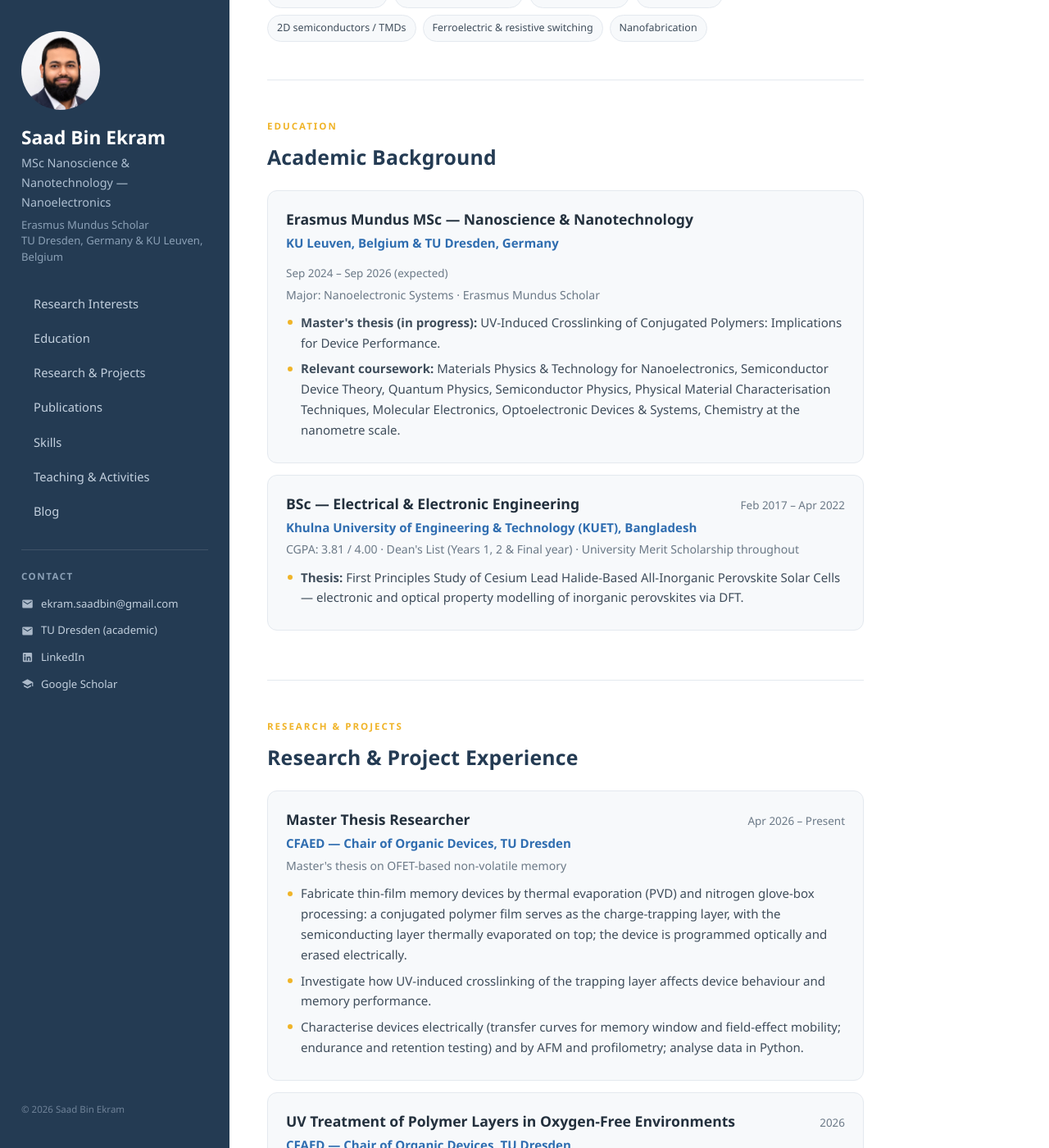
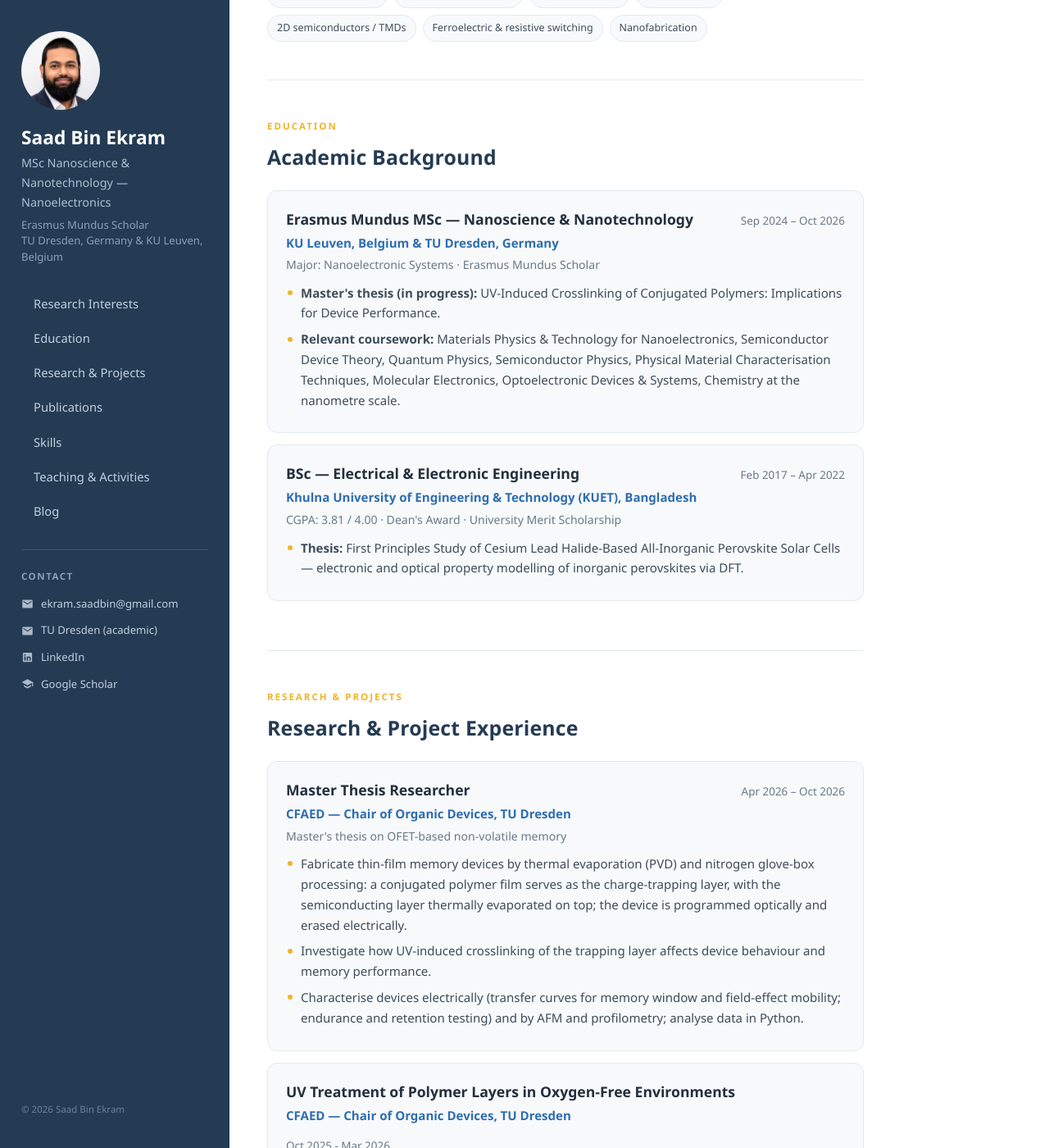
Before and after one commit to saadbekram/saadbekram.github.io, a Jekyll site: the page index.html, which Jekyll copies as it is, in a window 1280 px wide and 1400 px high, scrolled down 437 px. Shown: the whole window at 82% size. Built offline with Jekyll 4.4.1, drawn with Linux system fonts in a browser that asks for light colours.

Commit message:
Update expected dates for education and research projects

```diff
--- a/index.html
+++ b/index.html
@@ -183,7 +183,7 @@
           <h3>Erasmus Mundus MSc — Nanoscience &amp; Nanotechnology</h3>
           <div class="sub">KU Leuven, Belgium &amp; TU Dresden, Germany</div>
         </div>
-        <div class="when">Sep 2024 – Sep 2026 (expected)</div>
+        <div class="when">Sep 2024 – Oct 2026 </div>
       </div>
       <div class="meta">Major: Nanoelectronic Systems · Erasmus Mundus Scholar</div>
       <ul>
@@ -200,7 +200,7 @@
         </div>
         <div class="when">Feb 2017 – Apr 2022</div>
       </div>
-      <div class="meta">CGPA: 3.81 / 4.00 · Dean's List (Years 1, 2 &amp; Final year) · University Merit Scholarship throughout</div>
+      <div class="meta">CGPA: 3.81 / 4.00 · Dean's Award · University Merit Scholarship </div>
       <ul>
         <li><b>Thesis:</b> First Principles Study of Cesium Lead Halide-Based All-Inorganic Perovskite Solar Cells — electronic and optical property modelling of inorganic perovskites via DFT.</li>
       </ul>
@@ -217,7 +217,7 @@
           <h3>Master Thesis Researcher</h3>
           <div class="sub">CFAED — Chair of Organic Devices, TU Dresden</div>
         </div>
-        <div class="when">Apr 2026 – Present</div>
+        <div class="when">Apr 2026 – Oct 2026</div>
       </div>
       <div class="meta">Master's thesis on OFET-based non-volatile memory</div>
       <ul>
@@ -233,7 +233,7 @@
           <h3>UV Treatment of Polymer Layers in Oxygen-Free Environments</h3>
           <div class="sub">CFAED — Chair of Organic Devices, TU Dresden</div>
         </div>
-        <div class="when">2026</div>
+        <div class="when">Oct 2025 - Mar 2026</div>
       </div>
       <div class="meta">Standalone research project, prior to the master's thesis</div>
       <ul>
```
